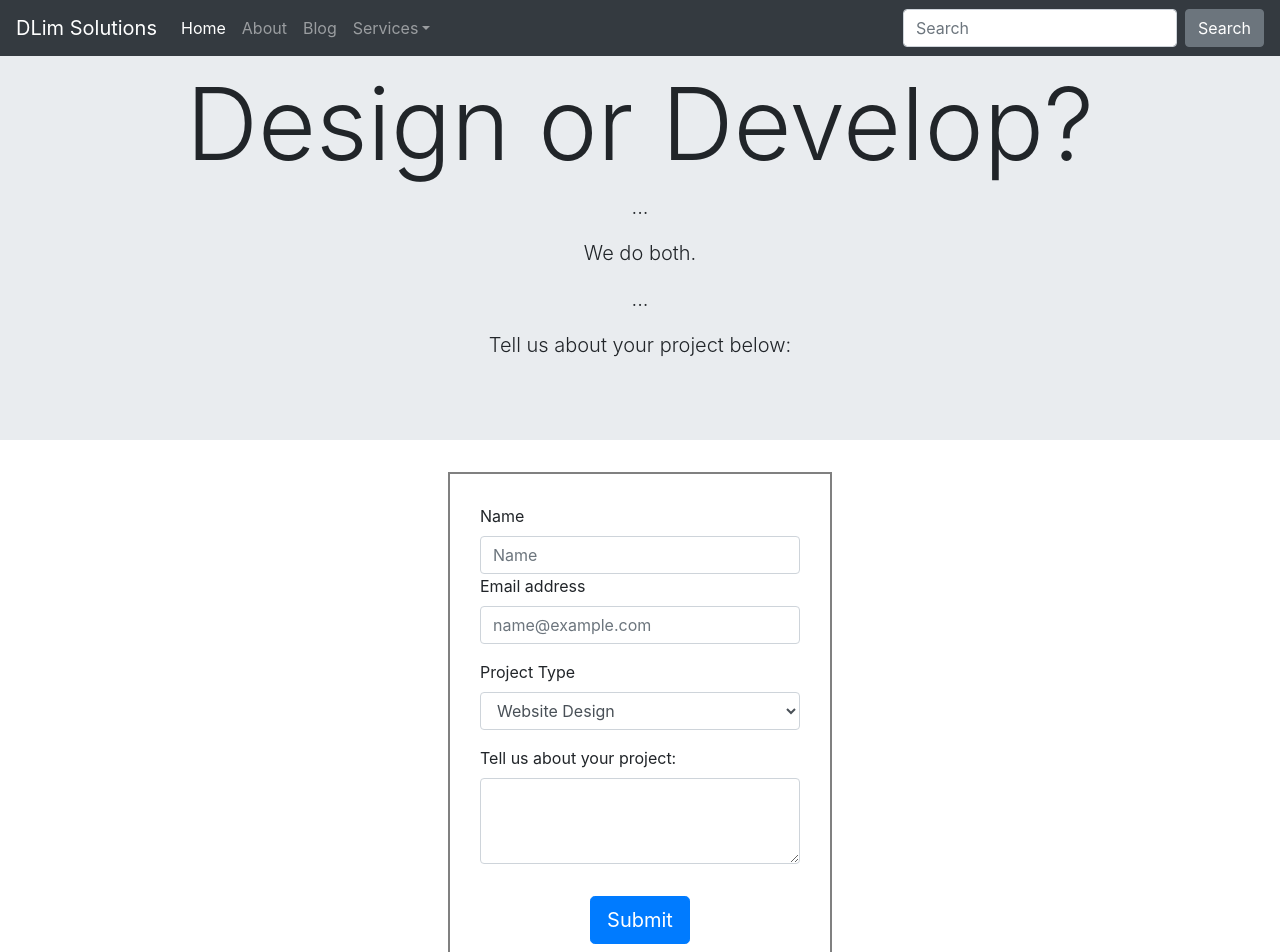
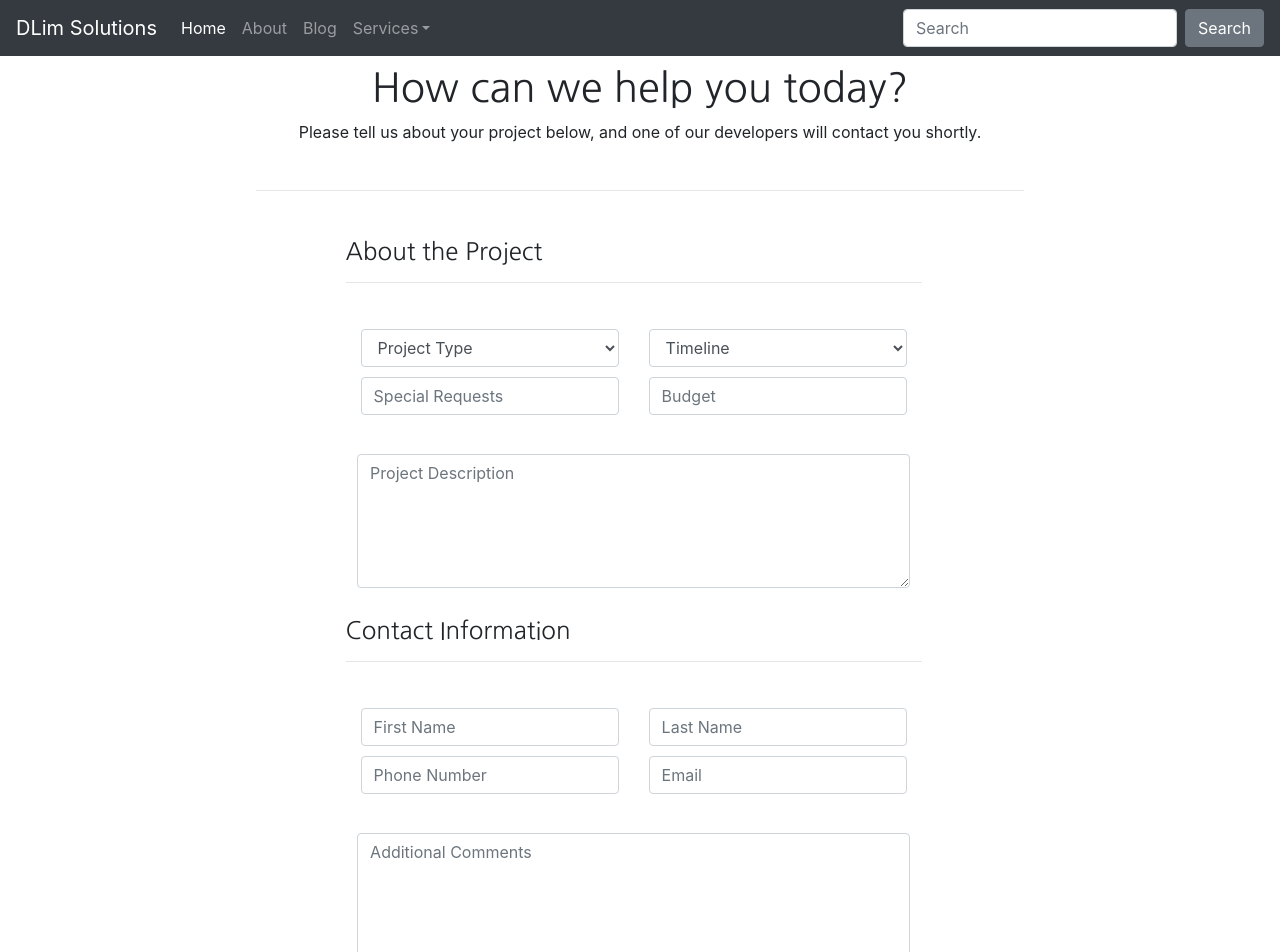
Before and after one commit to diana-lim/dlimsolutions, an Angular app in the folder dlim/: page /web-consult in a window 1280 px wide. Shown: the top 952 px of the page. Built offline with nearby package versions, Linux system fonts and the light colour scheme; what angularfire2 would draw is missing.

Commit message:
Edited web consult form

```diff
--- a/dlim/src/app/tutoring/tutoring.component.css
+++ b/dlim/src/app/tutoring/tutoring.component.css
@@ -6,6 +6,12 @@ body{
 h1 {
     padding-top: 5%;
     text-align: center;
+    font-family: 'Nanum Gothic', sans-serif;
+
+}
+
+h4 {
+    font-family: 'Nanum Gothic', sans-serif;
 }
 
 p {
@@ -15,3 +21,12 @@ p {
 #project-type {
     margin-bottom: 10px;
 }
+
+.middle {
+    height: 10vh;
+    display: flex;
+    align-items: center;
+    justify-content: center;
+    margin-bottom: 60px;
+
+}
--- a/dlim/src/app/tutoring/tutoring.component.html
+++ b/dlim/src/app/tutoring/tutoring.component.html
@@ -1,10 +1,15 @@
+<head>
+  <link href="https://fonts.googleapis.com/css2?family=Nanum+Gothic&display=swap" rel="stylesheet">
+
+</head>
+
 <h1>How can we help you today?</h1>
 <p style="padding-bottom: 30px;">Please tell us about your project below, and one of our developers will contact you shortly.</p>
 <hr style="width:60%;text-align:center; padding-bottom: 30px;">
 
 <div class="form-group" style="width: 45%; margin-left: 27%;">
-    <h3>About the project</h3>
-    <hr style="width:100%;text-align:center;">
+    <h4>About the Project</h4>
+    <hr style="width:100%;text-align:center; padding-bottom: 30px;">
 
     <!--Input Boxes Start Here -->
 
@@ -40,7 +45,41 @@
 
        <!--Description Box Starts Here -->
 
-       <textarea class="form-control" rows="5" id="comment" placeholder="Project Description" style="width: 96%; margin-left: 2%; margin-top:5%;"></textarea>
+       <textarea class="form-control" rows="5" id="comment" placeholder="Project Description" style="width: 96%; margin-left: 2%; margin-top:5%; margin-bottom: 5%;"></textarea>
+
+       <!--Contact Info Starts Here -->
+
+        <h4>Contact Information</h4>
+        <hr style="width:100%;text-align:center; padding-bottom: 30px;">
+
+        <div class="container">
+          <div class="row">
+            <div class="col">
+              <input type="text" class="form-control" id="project-type" placeholder="First Name">
+            </div>
+            <div class="col">
+              <input type="text" class="form-control" id="project-type" placeholder="Last Name">
+            </div>
+            <div class="w-100"></div>
+            <div class="col">
+              <input type="text" class="form-control" id="project-type" placeholder="Phone Number">
+            </div>
+            <div class="col">
+              <input type="text" class="form-control" id="project-type" placeholder="Email">
+            </div>
+          </div>
+        </div>
+
+         <!--Comment Box Starts Here -->
+
+       <textarea class="form-control" rows="5" id="comment" placeholder="Additional Comments" style="width: 96%; margin-left: 2%; margin-top:5%; margin-bottom: 5%;"></textarea>
+
+        <!-- Button is Here-->
+
+        <div class="middle">
+          <button type="button" class="btn btn-primary btn-lg">Submit Request</button>
+        </div>
+
 
 
 </div>
--- a/dlim/src/app/web-consult/web-consult.component.css
+++ b/dlim/src/app/web-consult/web-consult.component.css
@@ -1,12 +1,25 @@
+body{
+    margin: 0;
+    padding: 0;
+}
+
 h1 {
+    padding-top: 5%;
     text-align: center;
-    font-size: 100px;
+    font-family: 'Nanum Gothic', sans-serif;
 
+}
 
+h4 {
+    font-family: 'Nanum Gothic', sans-serif;
 }
 
 p {
     text-align: center;
+}
+
+#project-type {
+    margin-bottom: 10px;
 }
 
 .middle {
@@ -14,12 +27,6 @@ p {
     display: flex;
     align-items: center;
     justify-content: center;
+    margin-bottom: 60px;
+
 }
-
-form {
-    width: 30%;
-    margin: auto;
-    border: 2px solid gray;
-    padding: 30px;
-    margin-bottom: 30px;
-}
--- a/dlim/src/app/web-consult/web-consult.component.html
+++ b/dlim/src/app/web-consult/web-consult.component.html
@@ -1,46 +1,85 @@
 <head>
-    <link href="https://fonts.googleapis.com/css2?family=Shadows+Into+Light&display=swap" rel="stylesheet">
+  <link href="https://fonts.googleapis.com/css2?family=Nanum+Gothic&display=swap" rel="stylesheet">
+
 </head>
 
-<!---------------------------->
-<!--   HEADER JUMBOTRON     -->
-<!---------------------------->
+<h1>How can we help you today?</h1>
+<p style="padding-bottom: 30px;">Please tell us about your project below, and one of our developers will contact you shortly.</p>
+<hr style="width:60%;text-align:center; padding-bottom: 30px;">
 
+<div class="form-group" style="width: 45%; margin-left: 27%;">
+    <h4>About the Project</h4>
+    <hr style="width:100%;text-align:center; padding-bottom: 30px;">
 
-<div class="jumbotron jumbotron-fluid">
+    <!--Input Boxes Start Here -->
+
     <div class="container">
-      <h1 class="display-4">Design or Develop?</h1>
-      <p class="lead">...</p>
-      <p class="lead">We do both.</p>
-    </div>
-    <p class="lead">...</p>
-    <p class="lead">Tell us about your project below:</p>
-  </div>
-
-  <!---------------------------->
-  <!--    FORM INPUT AREA     -->
-  <!---------------------------->
-
-  <form>
-    <div class="form-group">
-      <label for="exampleFormControlInput1">Name</label>
-            <input type="text" class="form-control" placeholder="Name">
-      <label for="exampleFormControlInput1">Email address</label>
-            <input type="email" class="form-control" id="exampleFormControlInput1" placeholder="name@example.com">
-    </div>
-    <div class="form-group">
-      <label for="exampleFormControlSelect1">Project Type</label>
-      <select class="form-control" id="exampleFormControlSelect1">
-        <option>Website Design</option>
-        <option>Website Development</option>
+        <div class="row">
+          <div class="col">
+            <select class="form-control" id="project-type">
+                <option>Project Type</option>
+                <option>Web Design</option>
+                <option>Web Development</option>
+                <option>Database Assistance</option>
                 <option>Debugging</option>
               </select>
           </div>
-    <div class="form-group">
-      <label for="exampleFormControlTextarea1">Tell us about your project:</label>
-      <textarea class="form-control" id="exampleFormControlTextarea1" rows="3"></textarea>
+          <div class="col">
+            <select class="form-control" id="project-type">
+                <option>Timeline</option>
+                <option>1-2 Weeks</option>
+                <option>2-4 Weeks</option>
+                <option>1-3 Months</option>
+                <option>3-6 Months</option>
+              </select>
           </div>
+          <div class="w-100"></div>
+          <div class="col">
+            <input type="text" class="form-control" id="project-type" placeholder="Special Requests">
+          </div>
+          <div class="col">
+            <input type="text" class="form-control" id="project-type" placeholder="Budget">
+          </div>
+        </div>
+      </div>
+
+       <!--Description Box Starts Here -->
+
+       <textarea class="form-control" rows="5" id="comment" placeholder="Project Description" style="width: 96%; margin-left: 2%; margin-top:5%; margin-bottom: 5%;"></textarea>
+
+       <!--Contact Info Starts Here -->
+
+        <h4>Contact Information</h4>
+        <hr style="width:100%;text-align:center; padding-bottom: 30px;">
+
+        <div class="container">
+          <div class="row">
+            <div class="col">
+              <input type="text" class="form-control" id="project-type" placeholder="First Name">
+            </div>
+            <div class="col">
+              <input type="text" class="form-control" id="project-type" placeholder="Last Name">
+            </div>
+            <div class="w-100"></div>
+            <div class="col">
+              <input type="text" class="form-control" id="project-type" placeholder="Phone Number">
+            </div>
+            <div class="col">
+              <input type="text" class="form-control" id="project-type" placeholder="Email">
+            </div>
+          </div>
+        </div>
+
+         <!--Comment Box Starts Here -->
+
+       <textarea class="form-control" rows="5" id="comment" placeholder="Additional Comments" style="width: 96%; margin-left: 2%; margin-top:5%; margin-bottom: 5%;"></textarea>
+
+        <!-- Button is Here-->
+
         <div class="middle">
-        <button type="button" class="btn btn-primary btn-lg">Submit</button>
+          <button type="button" class="btn btn-primary btn-lg">Submit Request</button>
         </div>
-  </form>
+
+
+
+</div>
```
Lines whose indentation alone changed are shown as unchanged.
